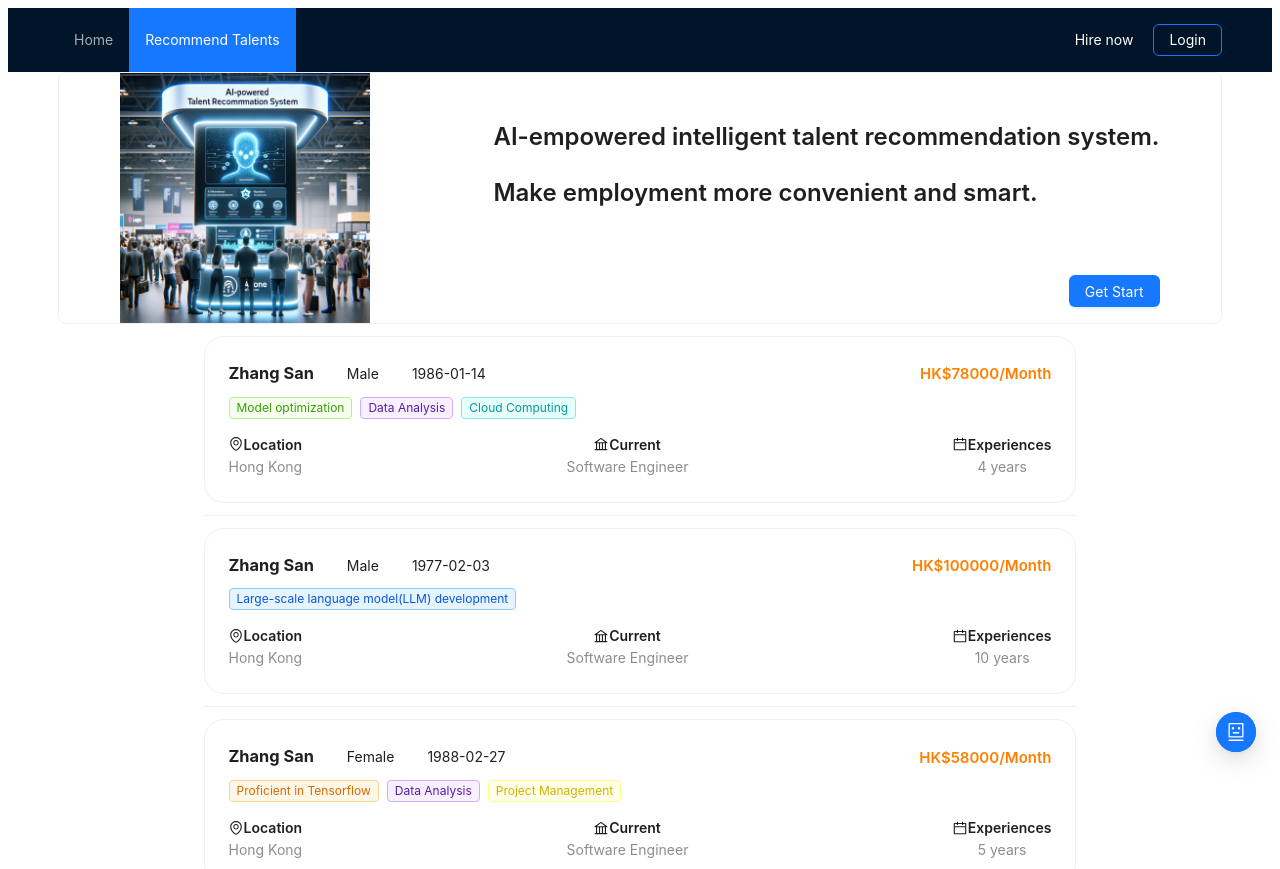
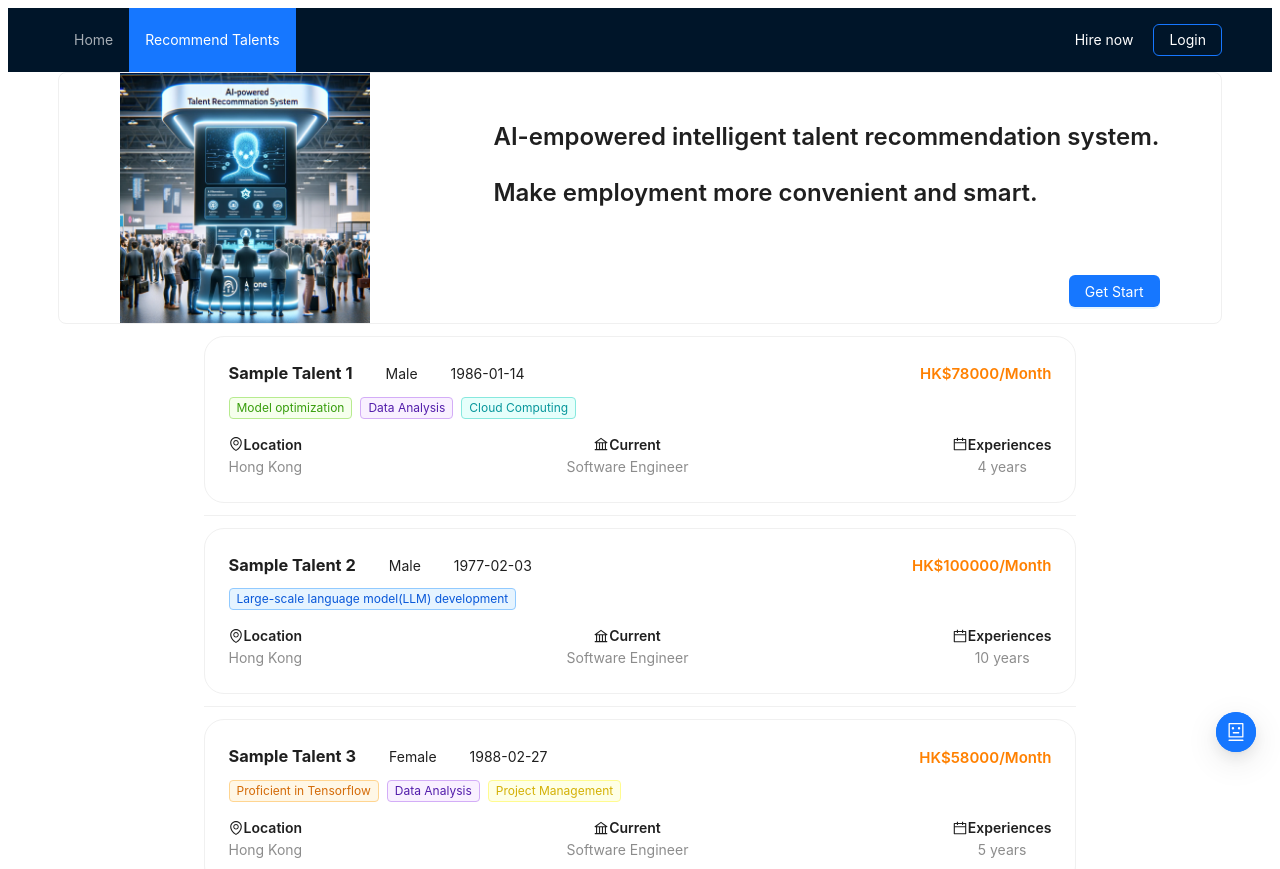
Before and after one commit to ly3ly/recruitment-demo, a React (Vite) app: page / in a window 1280 px wide. Shown: the top 869 px of the page. Built offline with nearby package versions, Linux system fonts and the light colour scheme.

Commit message:
update get page

```diff
--- a/src/components/DetailPage.jsx
+++ b/src/components/DetailPage.jsx
@@ -12,7 +12,6 @@ import MultiChoice from './MultiChoice';
 
 
 import { Modal } from 'antd';
-// import { updateCheck } from '../../api/check';
 const PopupModal = ({ show, dataList }) => {
     const [thisShow, setShow] = useState(false)
 
--- a/src/components/MyLayout.jsx
+++ b/src/components/MyLayout.jsx
@@ -17,6 +17,7 @@ const MyLayout = ({ children }) => {
             >
                 <div className="demo-logo" />
                 <Menu
+                    selectable={false}
                     theme="dark"
                     mode="horizontal"
                     defaultSelectedKeys={['2']}
--- a/src/components/SubjectList.jsx
+++ b/src/components/SubjectList.jsx
@@ -1,16 +1,18 @@
 import { useEffect, useState } from "react"
-import { fetchCheck } from "../../api/check"
-
+import { Table } from "antd"
+const { Column } = Table;
 
 
 
 const SubjectList = () => {
     const [subjectList, setSubjectList] = useState([]);
+    const [loading, setLoading] = useState(false);
     useEffect(() => {
         getData();
     }, [])
 
     const getData = () => {
+        setLoading(true);
         fetch('/backend/subjects', {
             method: 'GET',
             headers: {
@@ -20,15 +22,23 @@ const SubjectList = () => {
         }).then(res => res.json()) // 使用json()方法解析响应数据
             .then(data => {
                 console.log(data); // 响应数据
+                setLoading(false);
                 setSubjectList(data?.data);
             }).catch(err => {
                 console.log(err)
+                setLoading(false);
             })
     }
-
     return (
         <>
-            {JSON.stringify(subjectList)}
+            {/* {JSON.stringify(subjectList)} */}
+            <Table dataSource={subjectList} pagination={false} sticky style={{ marginTop: '20px' }} loading={loading}>
+                <Column title="Subject ID" dataIndex="subject_id" key="subject_id"
+                    render={(subject_id) => <a >{subject_id}</a>} />
+                <Column align="center" title="Input Click" dataIndex="input_click" key="input_click" />
+                <Column align="center" title="Process Click" dataIndex="process_click" key="process_click" />
+                <Column align="center" title="Output Click" dataIndex="output_click" key="output_click" />
+            </Table>
         </>
     )
 }
--- a/src/components/talentData.js
+++ b/src/components/talentData.js
@@ -2,7 +2,7 @@ export const TalentData =
     [
         {
             "avatarUrl": "https://xsgames.co/randomusers/avatar.php?g=pixel&key=55",
-            "name": "Zhang San",
+            "name": "Sample Talent 1",
             "birth": "1986-01-14",
             "gender": "Male",
             "education": [
@@ -69,7 +69,7 @@ export const TalentData =
         },
         {
             "avatarUrl": "https://xsgames.co/randomusers/avatar.php?g=pixel&key=95",
-            "name": "Zhang San",
+            "name": "Sample Talent 2",
             "birth": "1977-02-03",
             "gender": "Male",
             "education": [
@@ -120,7 +120,7 @@ export const TalentData =
         },
         {
             "avatarUrl": "https://xsgames.co/randomusers/avatar.php?g=pixel&key=82",
-            "name": "Zhang San",
+            "name": "Sample Talent 3",
             "birth": "1988-02-27",
             "gender": "Female",
             "education": [
@@ -187,7 +187,7 @@ export const TalentData =
         },
         {
             "avatarUrl": "https://xsgames.co/randomusers/avatar.php?g=pixel&key=21",
-            "name": "Zhang San",
+            "name": "Sample Talent 4",
             "birth": "1977-07-02",
             "gender": "Male",
             "education": [
@@ -246,7 +246,7 @@ export const TalentData =
         },
         {
             "avatarUrl": "https://xsgames.co/randomusers/avatar.php?g=pixel&key=48",
-            "name": "Zhang San",
+            "name": "Sample Talent 5",
             "birth": "1970-02-28",
             "gender": "Male",
             "education": [
@@ -297,7 +297,7 @@ export const TalentData =
         },
         {
             "avatarUrl": "https://xsgames.co/randomusers/avatar.php?g=pixel&key=55",
-            "name": "Zhang San",
+            "name": "Sample Talent 6",
             "birth": "1993-10-25",
             "gender": "Male",
             "education": [
@@ -368,7 +368,7 @@ export const TalentData =
         },
         {
             "avatarUrl": "https://xsgames.co/randomusers/avatar.php?g=pixel&key=56",
-            "name": "Zhang San",
+            "name": "Sample Talent 7",
             "birth": "1990-11-13",
             "gender": "Male",
             "education": [
@@ -435,7 +435,7 @@ export const TalentData =
         },
         {
             "avatarUrl": "https://xsgames.co/randomusers/avatar.php?g=pixel&key=10",
-            "name": "Zhang San",
+            "name": "Sample Talent 8",
             "birth": "1970-10-09",
             "gender": "Female",
             "education": [
@@ -498,7 +498,7 @@ export const TalentData =
         },
         {
             "avatarUrl": "https://xsgames.co/randomusers/avatar.php?g=pixel&key=9",
-            "name": "Zhang San",
+            "name": "Sample Talent 9",
             "birth": "1988-09-09",
             "gender": "Female",
             "education": [
@@ -557,7 +557,7 @@ export const TalentData =
         },
         {
             "avatarUrl": "https://xsgames.co/randomusers/avatar.php?g=pixel&key=9",
-            "name": "Zhang San",
+            "name": "Sample Talent 10",
             "birth": "1991-04-17",
             "gender": "Female",
             "education": [
@@ -612,7 +612,7 @@ export const TalentData =
         },
         {
             "avatarUrl": "https://xsgames.co/randomusers/avatar.php?g=pixel&key=2",
-            "name": "Zhang San",
+            "name": "Sample Talent 11",
             "birth": "1994-08-05",
             "gender": "Female",
             "education": [
@@ -671,7 +671,7 @@ export const TalentData =
         },
         {
             "avatarUrl": "https://xsgames.co/randomusers/avatar.php?g=pixel&key=72",
-            "name": "Zhang San",
+            "name": "Sample Talent 12",
             "birth": "1985-04-27",
             "gender": "Female",
             "education": [
@@ -730,7 +730,7 @@ export const TalentData =
         },
         {
             "avatarUrl": "https://xsgames.co/randomusers/avatar.php?g=pixel&key=79",
-            "name": "Zhang San",
+            "name": "Sample Talent 13",
             "birth": "1982-06-09",
             "gender": "Female",
             "education": [
@@ -793,7 +793,7 @@ export const TalentData =
         },
         {
             "avatarUrl": "https://xsgames.co/randomusers/avatar.php?g=pixel&key=53",
-            "name": "Zhang San",
+            "name": "Sample Talent 14",
             "birth": "1975-06-11",
             "gender": "Male",
             "education": [
@@ -852,7 +852,7 @@ export const TalentData =
         },
         {
             "avatarUrl": "https://xsgames.co/randomusers/avatar.php?g=pixel&key=52",
-            "name": "Zhang San",
+            "name": "Sample Talent 15",
             "birth": "1977-09-11",
             "gender": "Female",
             "education": [
@@ -911,7 +911,7 @@ export const TalentData =
         },
         {
             "avatarUrl": "https://xsgames.co/randomusers/avatar.php?g=pixel&key=55",
-            "name": "Zhang San",
+            "name": "Sample Talent 16",
             "birth": "1978-07-14",
             "gender": "Male",
             "education": [
@@ -970,7 +970,7 @@ export const TalentData =
         },
         {
             "avatarUrl": "https://xsgames.co/randomusers/avatar.php?g=pixel&key=79",
-            "name": "Zhang San",
+            "name": "Sample Talent 17",
             "birth": "1978-08-08",
             "gender": "Male",
             "education": [
@@ -1029,7 +1029,7 @@ export const TalentData =
         },
         {
             "avatarUrl": "https://xsgames.co/randomusers/avatar.php?g=pixel&key=73",
-            "name": "Zhang San",
+            "name": "Sample Talent 18",
             "birth": "1993-06-21",
             "gender": "Female",
             "education": [
@@ -1096,7 +1096,7 @@ export const TalentData =
         },
         {
             "avatarUrl": "https://xsgames.co/randomusers/avatar.php?g=pixel&key=72",
-            "name": "Zhang San",
+            "name": "Sample Talent 19",
             "birth": "1975-11-09",
             "gender": "Female",
             "education": [
@@ -1163,7 +1163,7 @@ export const TalentData =
         },
         {
             "avatarUrl": "https://xsgames.co/randomusers/avatar.php?g=pixel&key=92",
-            "name": "Zhang San",
+            "name": "Sample Talent 20",
             "birth": "1996-12-27",
             "gender": "Male",
             "education": [
@@ -1232,12 +1232,13 @@ export const TalentData =
 
 
 // let newList = []
-// TalentData.forEach((item) => {
-//     item.subject_id = uuid()
+// TalentData.forEach((item, index) => {
+//     // item.subject_id = uuid()
+//     item.name = `Sample Talent ${index + 1}`
 //     newList.push(item)
 // })
 
-// console.log(newList)
+// // console.log(newList)
 
 
 // function saveToFile(content, fileName) {
```
